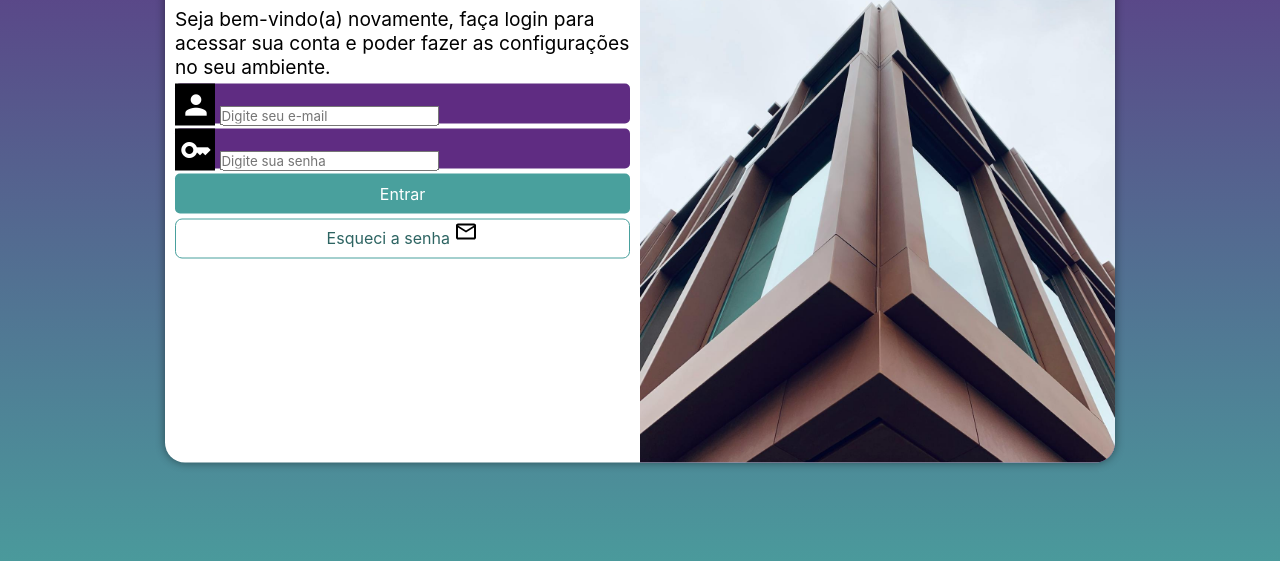
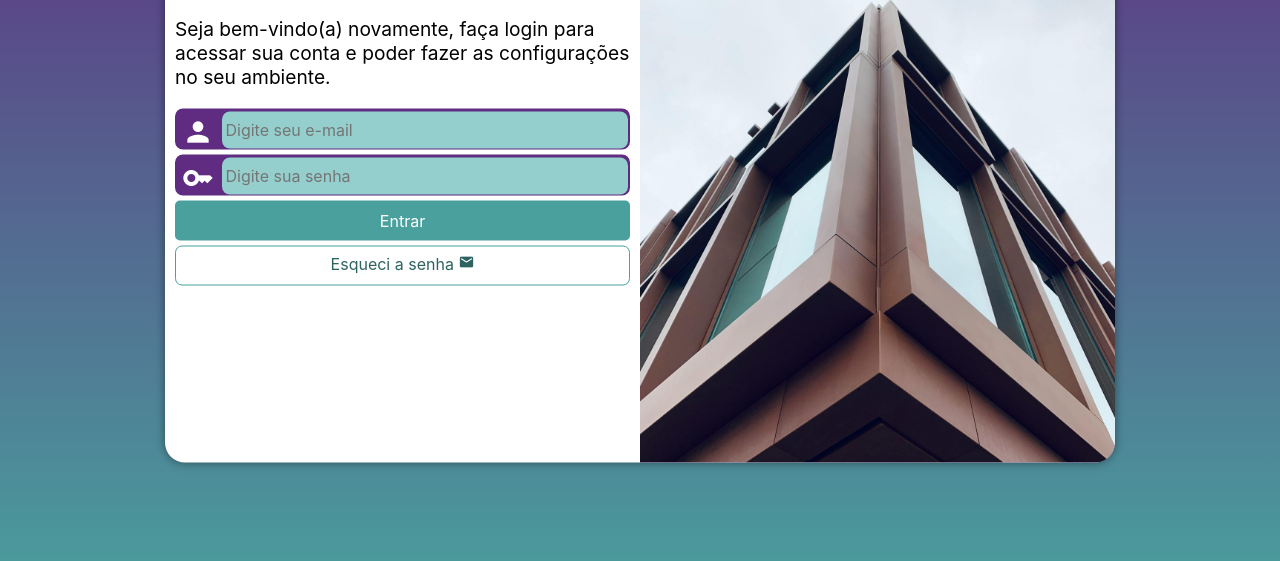
Before and after one commit to LuizHenriqueOliv/projeto-login, a plain HTML site: page index.html in a window 1280 px wide. Shown: the part 195-756 px from the top of the page. Drawn offline with nearby package versions, Linux system fonts and the light colour scheme.

Commit message:
finalizei o projeto

```diff
--- a/estilos/media-query.css
+++ b/estilos/media-query.css
@@ -7,6 +7,7 @@
 
     section#login {
         width: 80vw;
+        height: 280px;
     }
 
     section#login > div#imagem {
@@ -49,6 +50,7 @@
 
     div#formulario > p {
         font-size: 1.2em;
+        margin: 20px 0px;
     }
 
 }
--- a/estilos/style.css
+++ b/estilos/style.css
@@ -29,7 +29,6 @@ section#login {
     position: absolute;
     top: 50%;
     left: 50%;
-    transform: translate(-50%, -50%);
     overflow: hidden;
 
     background-color: white;
@@ -40,6 +39,7 @@ section#login {
 
     transition: width .5s, height .5s;
     transition-timing-function: ease;
+    transform: translate(-50%, -50%);
 }
 
 section#login > div#imagem {
@@ -65,10 +65,11 @@ div#formulario > p {
 
 form > div.campo {
     background-color: #5f2c82;
+    border: 2px solid #5f2c82;
     display: block;
     width: 100%;
-    height: 40px;
-    border-radius: 5px;
+    height: 41px;
+    border-radius: 8px;
     margin: 5px 0px;
 }
 
@@ -78,10 +79,25 @@ div.campo > label {
 
 div.campo > i {
     color: white;
-    background-color: black;
     font-size: 2em;
     width: 40px;
     padding: 5px;
+}
+
+div.campo > input {
+    background-color: #94cfcd;
+    font-size: 1em;
+    height: 100%;
+    width: calc(100% - 45px);
+    border: 0px;
+    border-radius: 8px;
+    padding: 4px;
+    transform: translateY(-12px);
+}
+
+div.campo > input:focus-within {
+    background-color: white;
+    border: none;
 }
 
 form > input[type=submit] {
@@ -119,5 +135,6 @@ form > a.botao:hover {
 }
 
 form > a.botao > i {
-    font-size: 0.8em;
+    font-size: 1em;
+    padding-top: 7px;
 }
--- a/index.html
+++ b/index.html
@@ -31,7 +31,7 @@
 
                     <input type="submit" value="Entrar">
                     <a href="esqueci.html" class="botao">
-                        Esqueci a senha <i class="material icons"> <svg xmlns="http://www.w3.org/2000/svg" height="24px" viewBox="0 -960 960 960" width="24px" fill="undefined"><path d="M160-160q-33 0-56.5-23.5T80-240v-480q0-33 23.5-56.5T160-800h640q33 0 56.5 23.5T880-720v480q0 33-23.5 56.5T800-160H160Zm320-280L160-640v400h640v-400L480-440Zm0-80 320-200H160l320 200ZM160-640v-80 480-400Z"/></svg> </i>
+                    Esqueci a senha  <i class="material-icons" id="mail">mail</i>
                     </a>
                 </form>
             </div>
```
